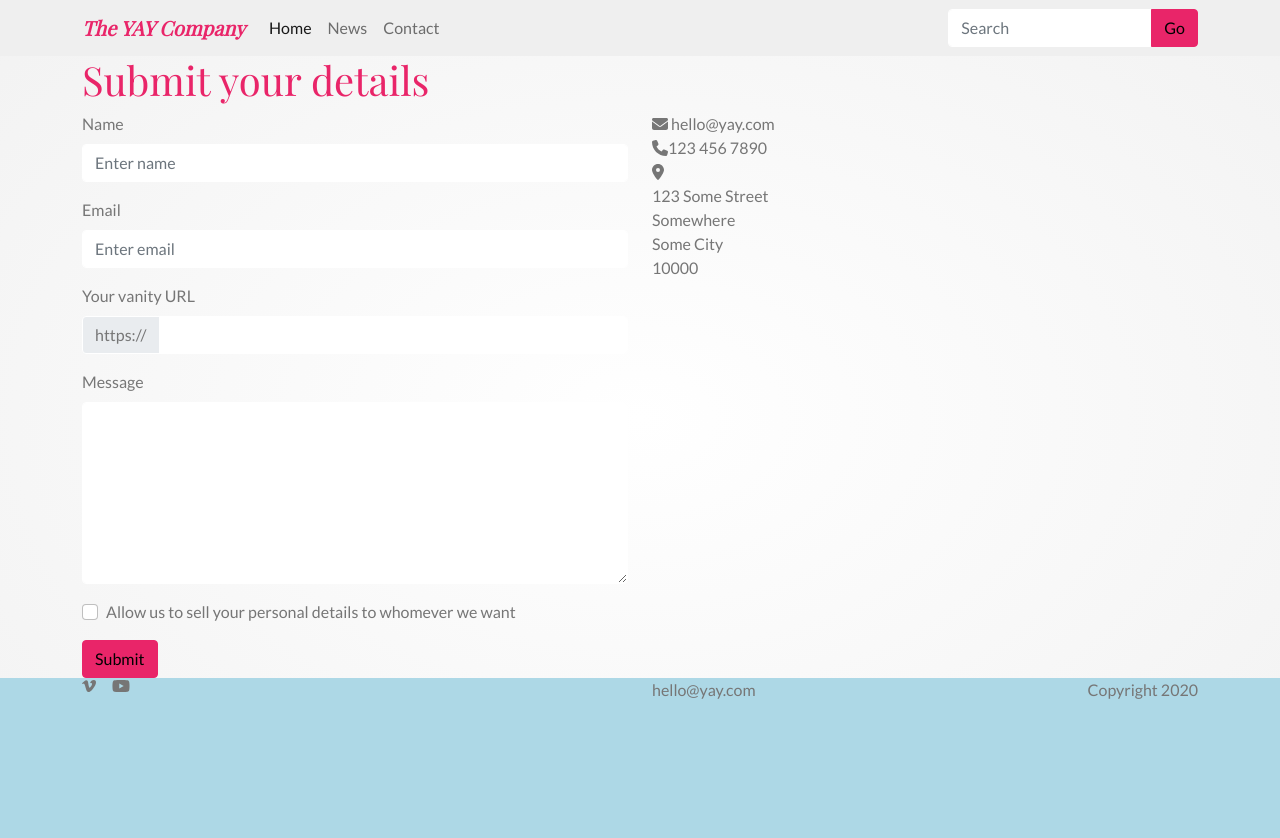
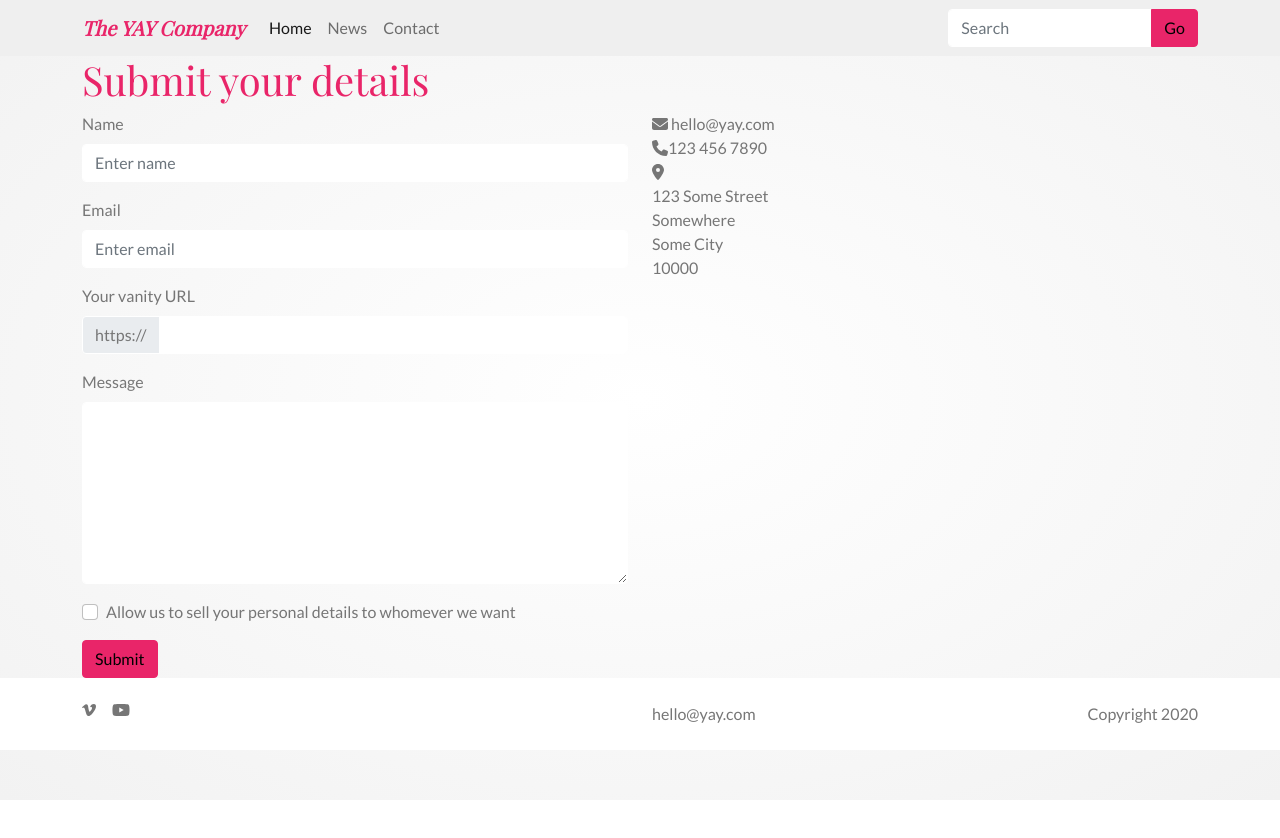
Before and after one commit to Noroff-FEU-Assignments/css-frameworks-ca-Jimbozz, a React (Create React App) app: page /contact in a window 1280 px wide. After the commit the page ends 800 px from the top, so only its background shows below. Built offline with nearby package versions, Linux system fonts and the light colour scheme; a web font is replaced by a local one.

Commit message:
updated footer styles

```diff
--- a/src/sass/partials/_footer.scss
+++ b/src/sass/partials/_footer.scss
@@ -1,6 +1,8 @@
 .footer {
-  height: 20vh;
-  background-color: lightblue;
+  height: 9vh;
+  background-color: white;
+  display: flex;
+  align-items: center;
 
   &__icons {
     display: flex;
```
